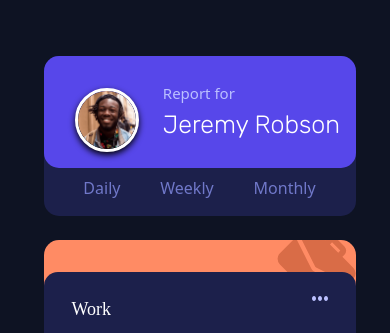
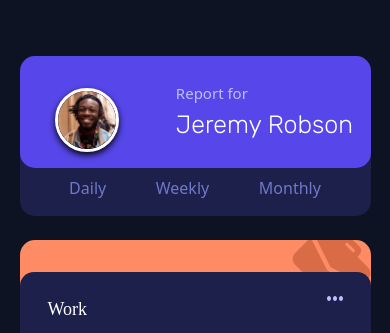
Before and after one commit to ChristmasLover12345/JHeredia_P-5_TimeTracker, a plain HTML site: page index.html in a window 390 px wide. Shown: the top 333 px of the page. Drawn offline with nearby package versions, Linux system fonts and the light colour scheme; a web font is replaced by a local one.

Commit message:
finished(?) responsiveness

```diff
--- a/styles/styles.css
+++ b/styles/styles.css
@@ -666,9 +666,12 @@ body
 {
     background-color: #0E1323;
     display: grid;
-    grid-template-columns: 5% 80% 5%;
+    grid-template-columns: 5% 90% 5%;
     grid-template-rows: 2rem 10rem 10rem 10rem 10rem 10rem 10rem 10rem 2rem;
-    gap: 1.5rem;
+    row-gap: 1.5rem;
+    column-gap: 0;
+    min-height: 100vh;
+    min-width: 100%;
 }
 
 .report
```
